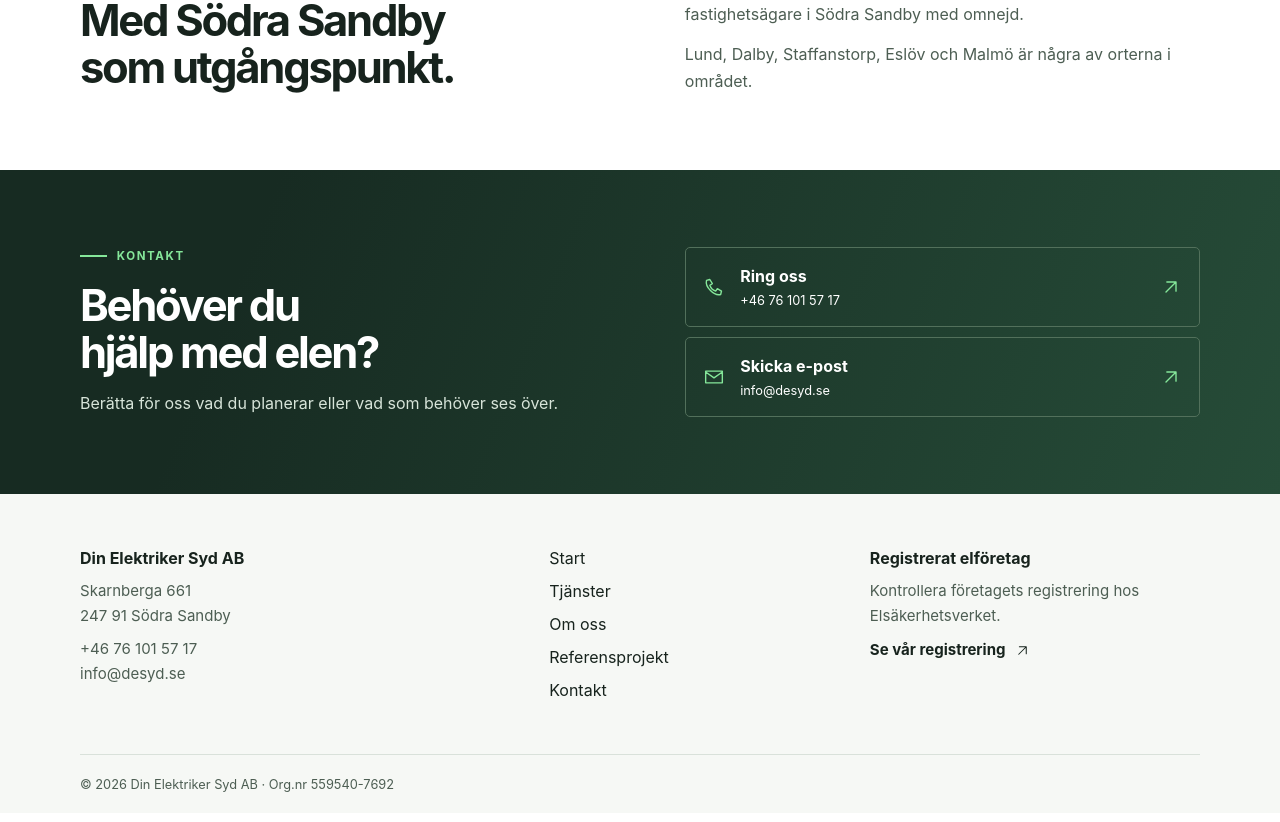
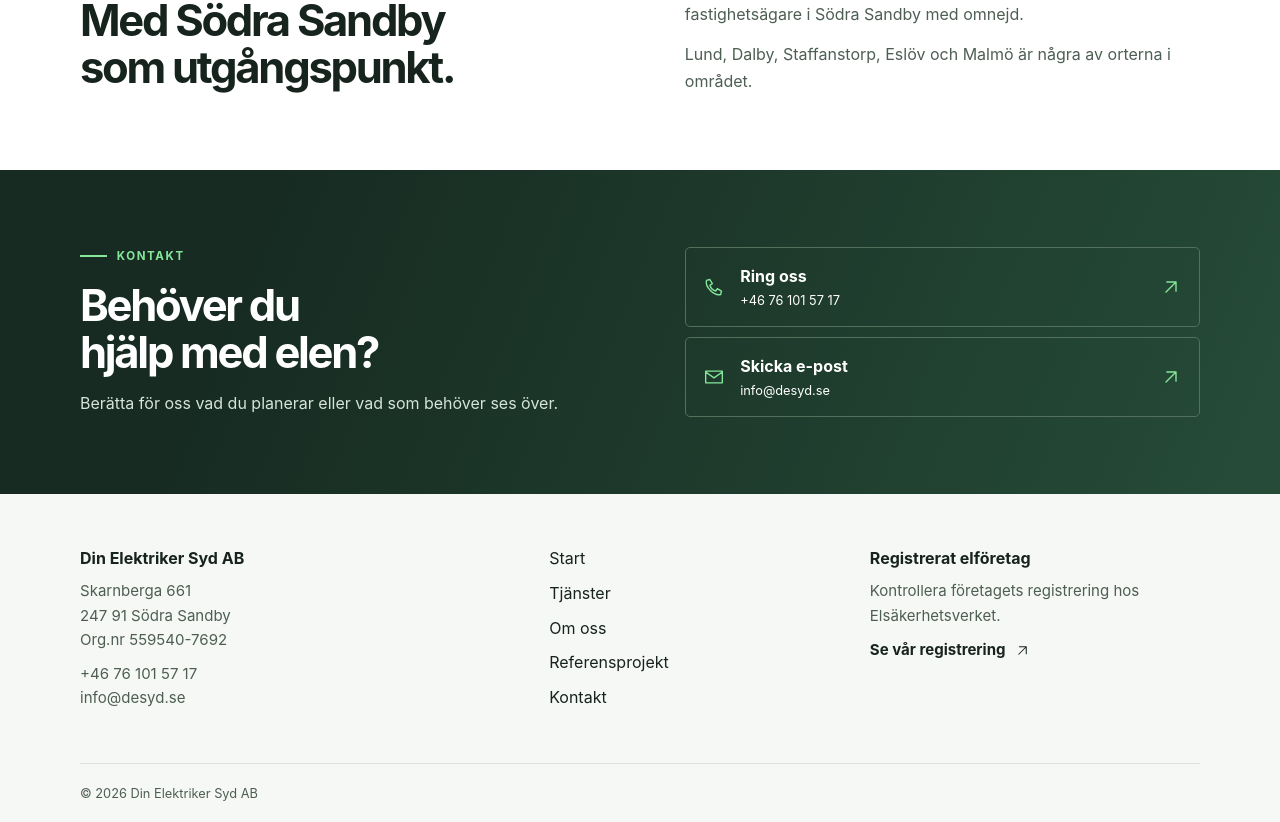
Before and after one commit to JohanKroger/din-elektriker-syd, a Next.js app: page / in a window 1280 px wide. Shown: the part 1937-2759 px from the top of the page. Built offline with nearby package versions, Linux system fonts and the light colour scheme.

Commit message:
Placera organisationsnumret under adressen i sidfoten

```diff
--- a/app/components/Sections.tsx
+++ b/app/components/Sections.tsx
@@ -90,6 +90,8 @@ export function Footer() {
 						{company.address.streetAddress}
 						<br />
 						{company.address.postalCode} {company.address.addressLocality}
+						<br />
+						Org.nr {company.organizationNumber}
 					</p>
 					<p>
 						{company.phone ? (
@@ -122,8 +124,6 @@ export function Footer() {
 			</div>
 			<div className="wrap copyright">
 				© {new Date().getFullYear()} {company.name}
-				{company.organizationNumber &&
-					` · Org.nr ${company.organizationNumber}`}
 			</div>
 		</footer>
 	);
```
